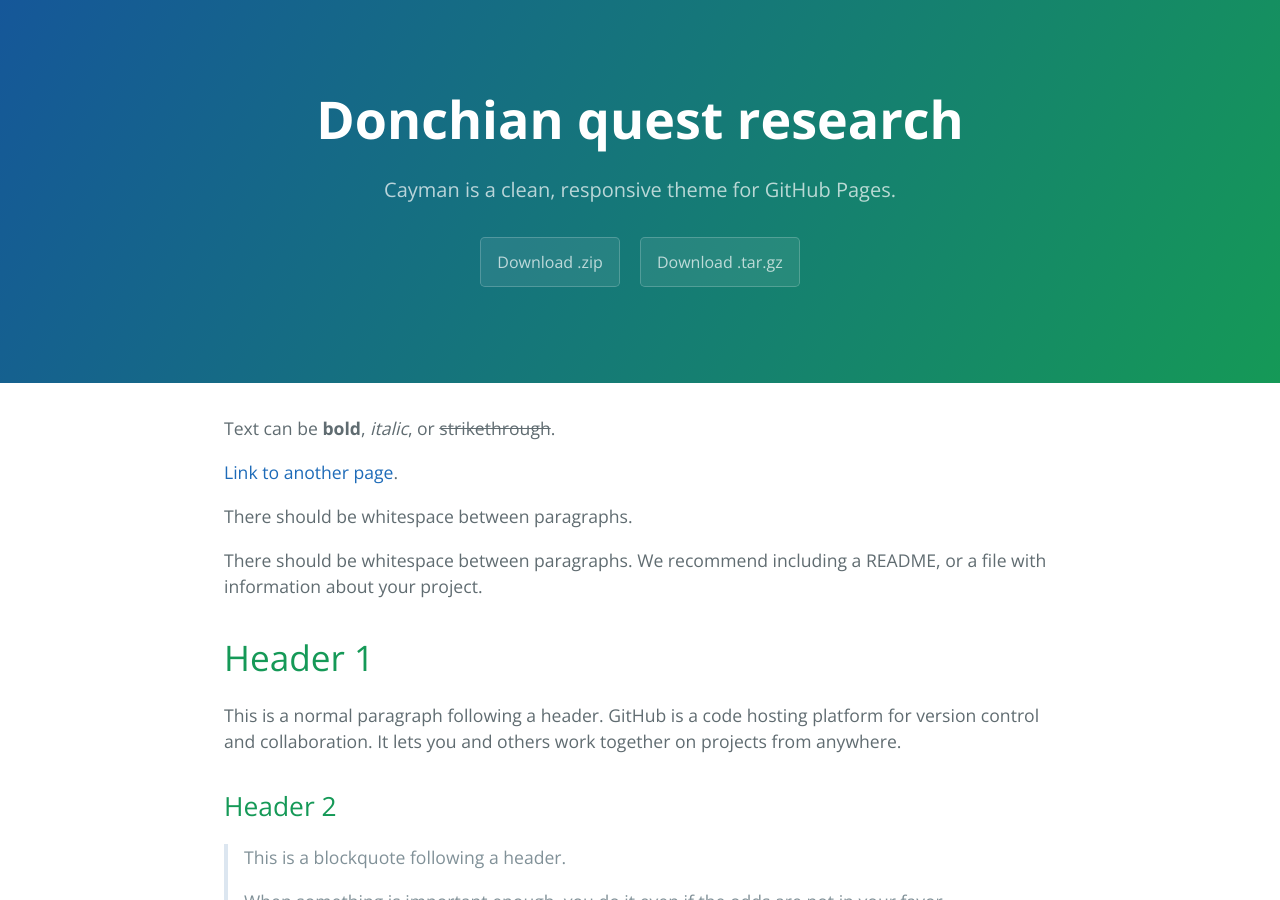
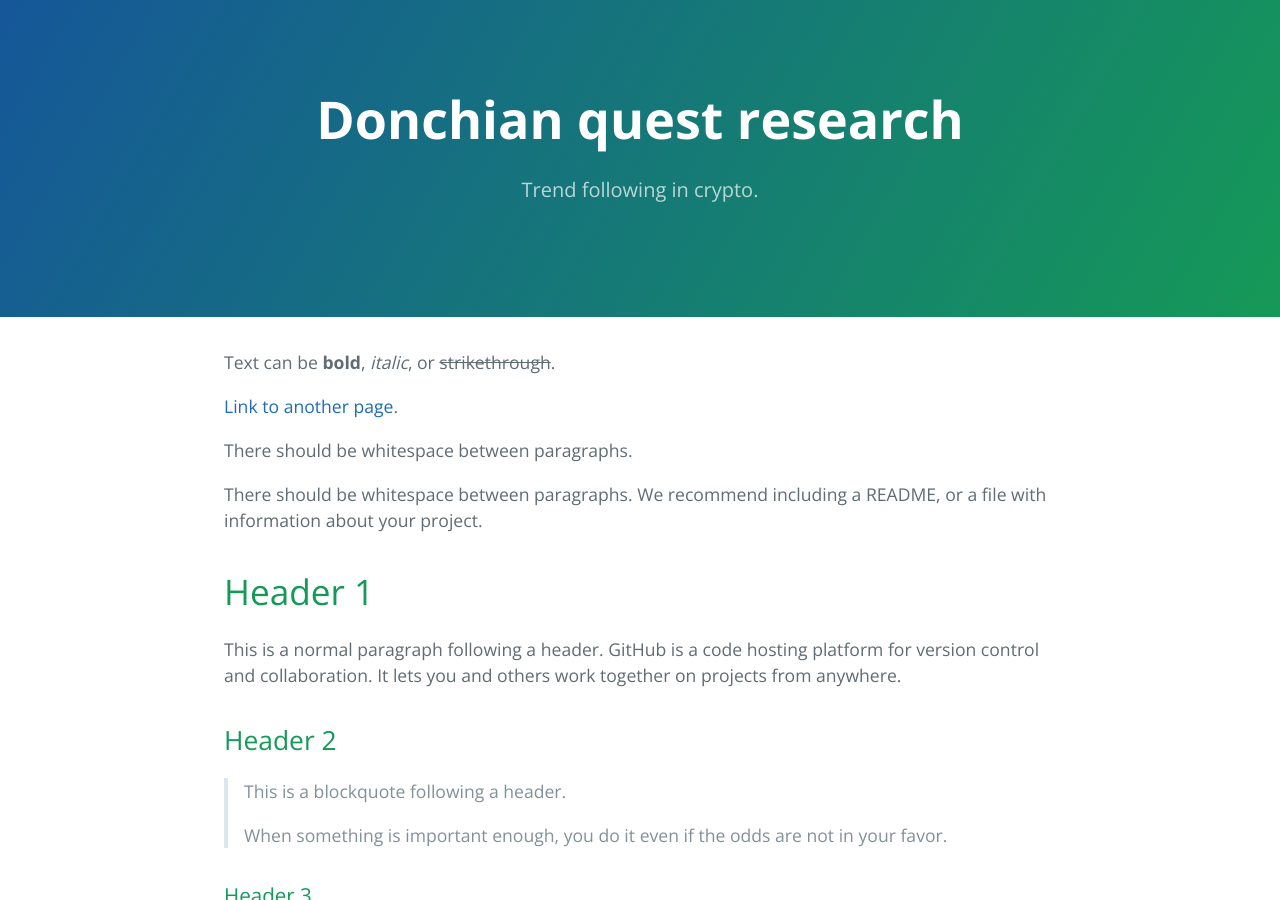
Before and after one commit to sergeyen7/sergeyen7.github.io, a Jekyll site: the page built from index.md, in a window 1280 px wide and 900 px high. Built offline with Jekyll 4.4.1, drawn with Linux system fonts in a browser that asks for light colours.

Commit message:
Update _config.yml

```diff
--- a/_config.yml
+++ b/_config.yml
@@ -1,5 +1,5 @@
 title: Donchian quest research
-description: Cayman is a clean, responsive theme for GitHub Pages.
-show_downloads: true
+description: Trend following in crypto.
+show_downloads: false
 google_analytics:
 theme: jekyll-theme-cayman
```
